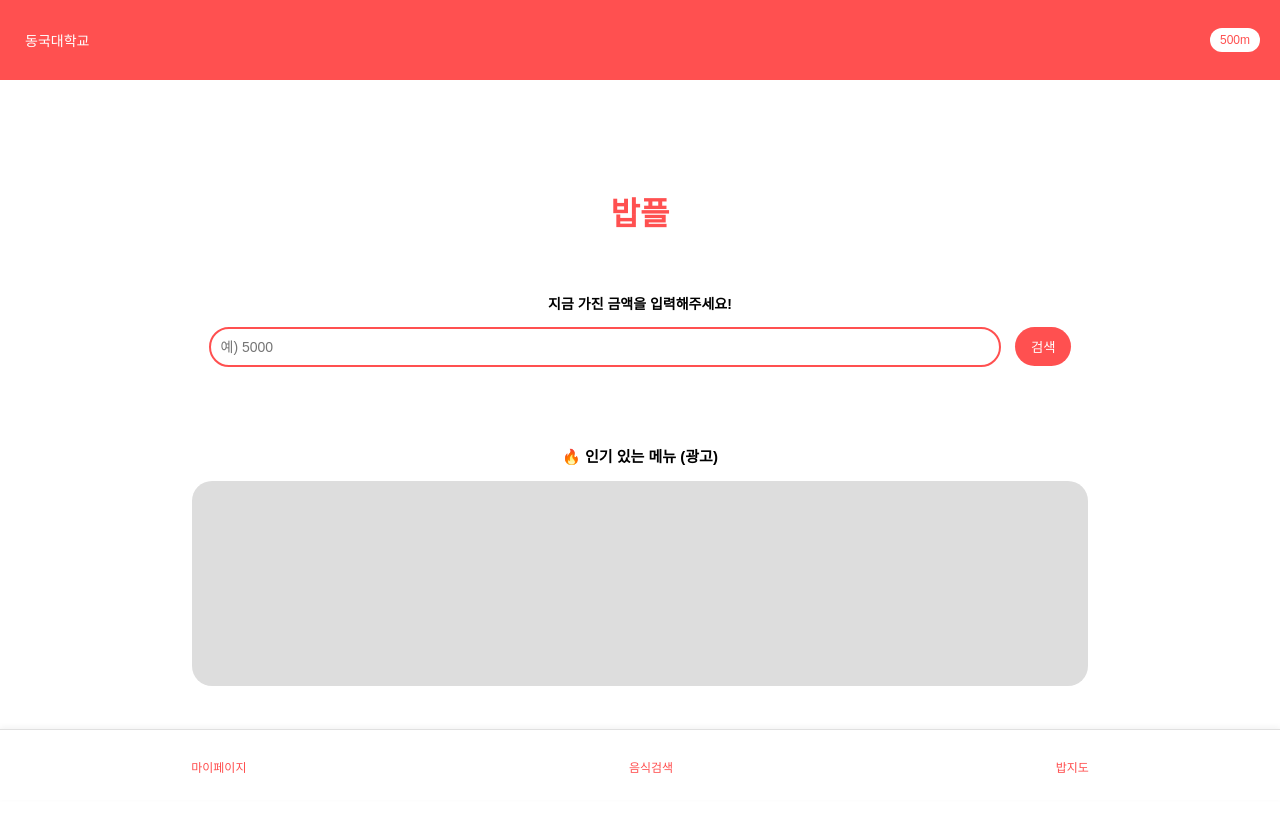
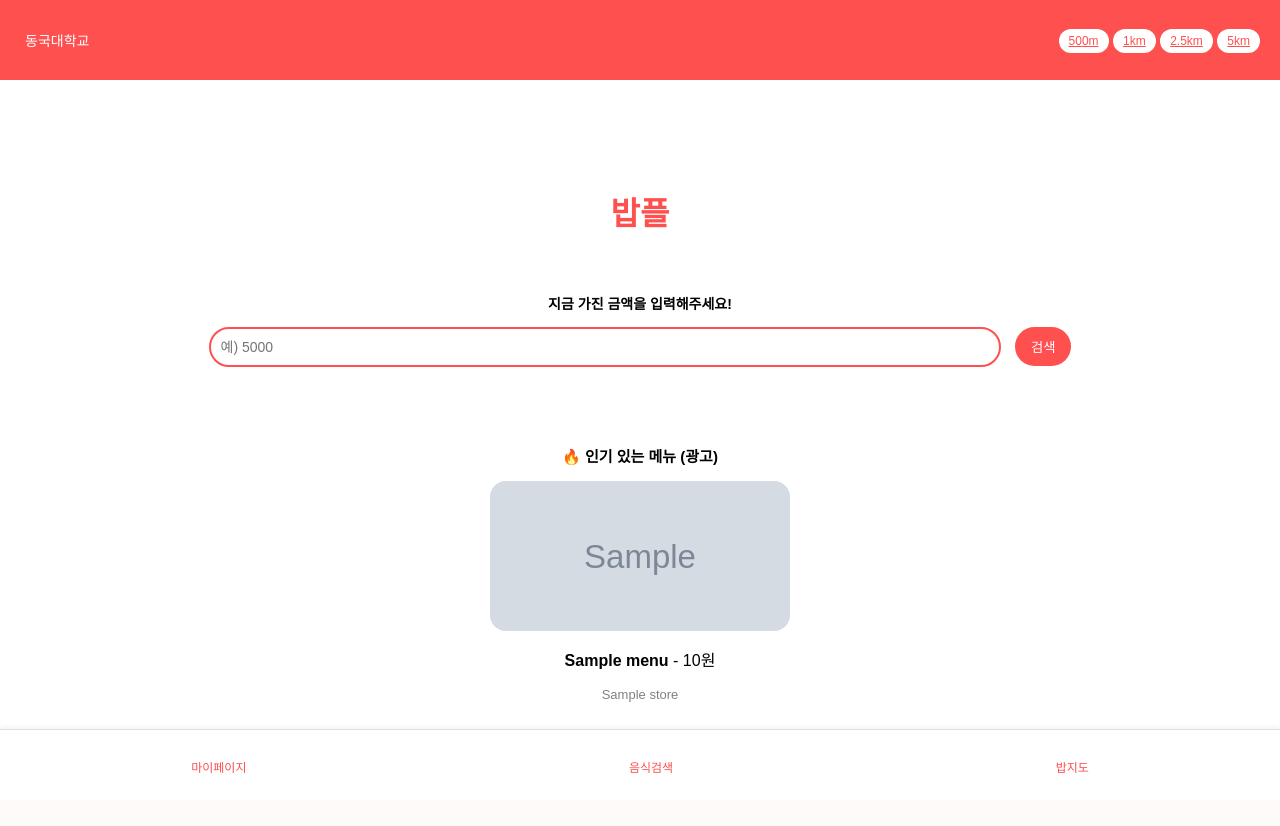
Before and after one commit to LikeLion-at-DGU/2025-simba-4-BapPul, a Django app: page /search/ in a window 1280 px wide. After the commit the page ends 773 px from the top, so only its background shows below. Run offline with Django 4.2, Linux system fonts and the light colour scheme; a user stored in the database is signed in; tables that the repository leaves empty hold one stand-in row (values such as "Sample post"); grey boxes marked "Sample" are stand-in pictures; some libraries are stand-ins or nearby versions.

Commit message:
search 메인화면 수정

```diff
--- a/project/project/static/css/home.css
+++ b/project/project/static/css/home.css
@@ -97,3 +97,20 @@ body {
   body {
     padding-bottom: 80px;
   }
+
+  .ad-image-box {
+  width: 300px;
+  height: 150px;
+  overflow: hidden;
+  border-radius: 16px;
+  margin: 0 auto 12px;
+  background-color: #f3f3f3;
+  position: relative;
+}
+
+.menu-img-ad {
+  width: 100%;
+  height: 100%;
+  object-fit: cover;
+  display: block;
+}
--- a/project/project/templates/home.html
+++ b/project/project/templates/home.html
@@ -17,9 +17,18 @@
       <iconify-icon icon="mdi:location" style="color: white;" width="18" height="18"></iconify-icon>
       <span>동국대학교</span>
     </div>
+
+    {% comment %} <div class="header-right">
+      <button class="range-btn">500m</button>
+    </div> {% endcomment %}
     <div class="header-right">
-      <button class="range-btn">500m</button>
+      <a href="{% url 'search:home' %}?radius=500" class="range-btn">500m</a>
+      <a href="{% url 'search:home' %}?radius=1000" class="range-btn">1km</a>
+      <a href="{% url 'search:home' %}?radius=2500" class="range-btn">2.5km</a>
+      <a href="{% url 'search:home' %}?radius=5000" class="range-btn">5km</a>
     </div>
+
+
   </div>
 
   <h1 class="main-title">밥플</h1>
@@ -37,10 +46,27 @@
 </div>
 
   <!-- 인기 있는 메뉴 (광고) -->
-  <div class="menu-section">
+  {% comment %} <div class="menu-section">
     <p class="hot-menu"><span style="color: orange;">🔥</span> 인기 있는 메뉴 (광고)</p>
     <div class="menu-card-placeholder"></div>
+  </div> {% endcomment %}
+
+  <!-- 이 맡 코드 광고 뜨도록 하는 거-->
+  <p class="hot-menu"><span style="color: orange;">🔥</span> 인기 있는 메뉴 (광고)</p>
+  {% if advertised_menu %}
+  <div class="menu-card">
+    <div class="ad-image-box">
+      <img src="{{ advertised_menu.image.url }}" alt="{{ advertised_menu.name }}" class="menu-img-ad">
+    </div>
+    <p><strong>{{ advertised_menu.name }}</strong> - {{ advertised_menu.price }}원</p>
+    <p style="font-size: 13px; color: gray;">{{ advertised_menu.store.name }}</p>
   </div>
+{% else %}
+  <div class="menu-card-placeholder"></div>
+{% endif %}
+
+
+
 
   <!-- 하단 네비게이션 바 상속 받아오는거 -->
   {% include 'shared/_navbar.html' %}
--- a/project/search/views.py
+++ b/project/search/views.py
@@ -25,10 +25,15 @@ def search(request):
     user = request.user
     school = user.profile.school
     radius = int(request.GET.get('radius', 500))  # 기본값 500m 설정
+    menus_with_image = Menu.objects.exclude(image__isnull=True).exclude(image='')
+  # 빈 문자열 제거
+    advertised_menu = random.choice(list(menus_with_image)) if menus_with_image.exists() else None
+
 
     return render(request, 'home.html', {
         'school': school,
         'radius': radius,
+        'advertised_menu': advertised_menu,
     })
 
 
```
Also changed, not shown: project/project/static/css/main.css (line endings or trailing spaces), project/project/static/js/home.js (line endings or trailing spaces).
